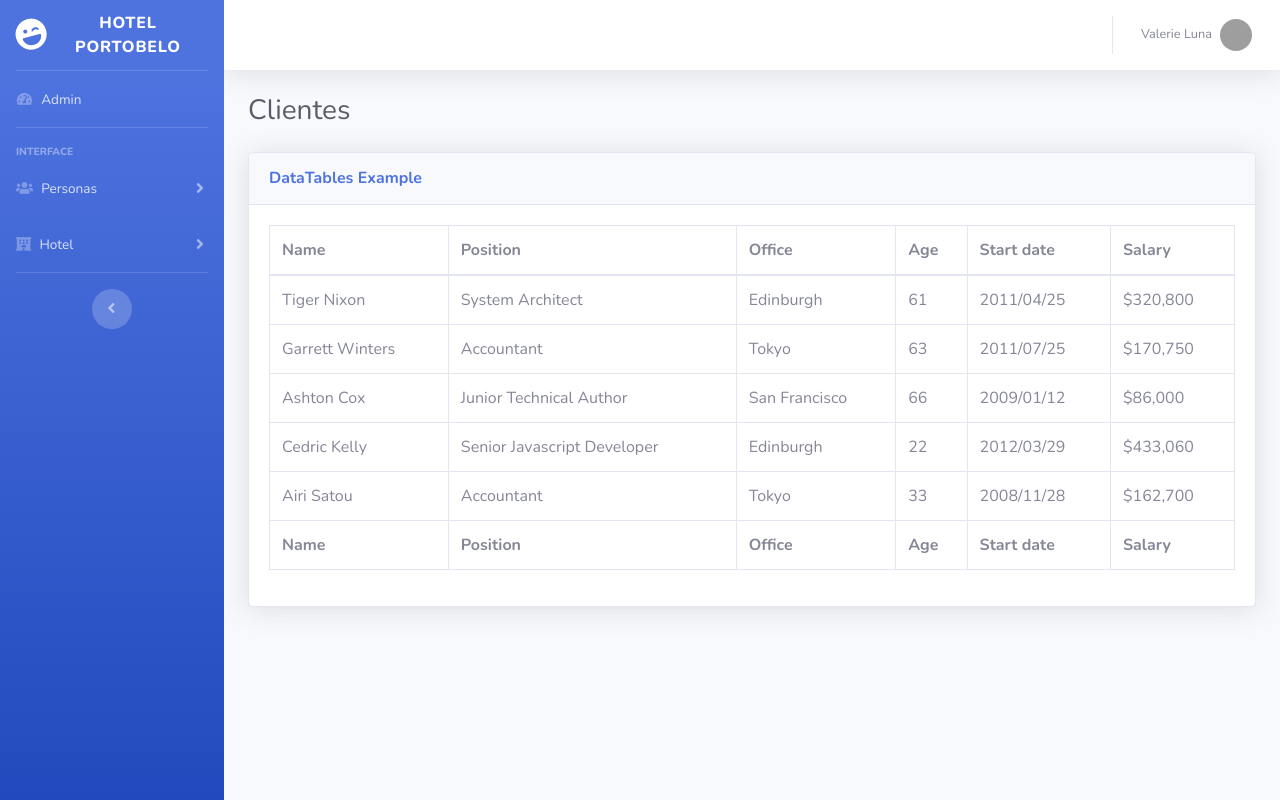
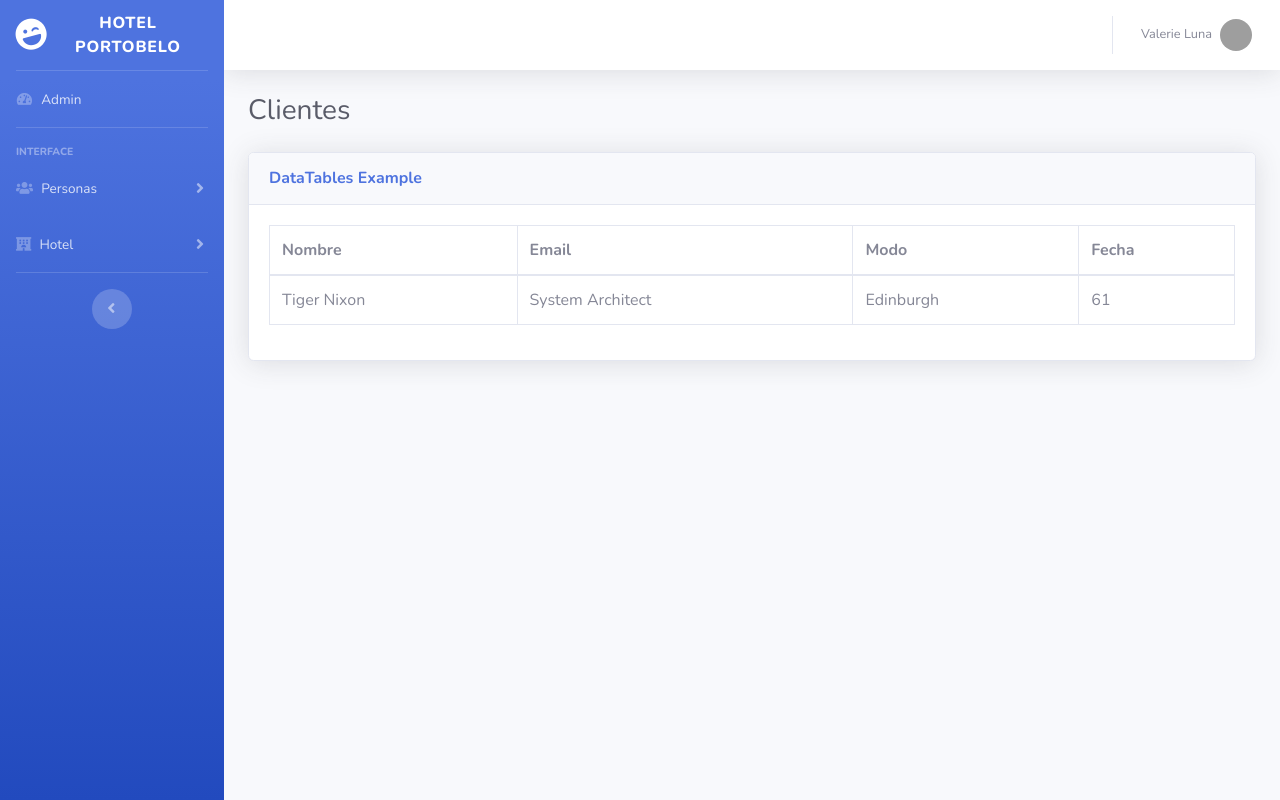
Before and after one commit to KevAlv/3_Layers_PHP_CRUD, a PHP site: page /clientes.php in a window 1280 px wide. Run offline with PHP 8.4, Linux system fonts and the light colour scheme; grey boxes are pictures that could not be loaded.

Commit message:
agregue_capas

```diff
--- a/presentacion/clientes.php
+++ b/presentacion/clientes.php
@@ -15,65 +15,20 @@ include_once('includes/header.php');
                 <table class="table table-bordered" id="dataTable" width="100%" cellspacing="0">
                   <thead>
                     <tr>
-                      <th>Name</th>
-                      <th>Position</th>
-                      <th>Office</th>
-                      <th>Age</th>
-                      <th>Start date</th>
-                      <th>Salary</th>
+                      <th>Nombre</th>
+                      <th>Email</th>
+                      <th>Modo</th>
+                      <th>Fecha</th>
                     </tr>
                   </thead>
-                  <tfoot>
-                    <tr>
-                      <th>Name</th>
-                      <th>Position</th>
-                      <th>Office</th>
-                      <th>Age</th>
-                      <th>Start date</th>
-                      <th>Salary</th>
-                    </tr>
-                  </tfoot>
                   <tbody>
                     <tr>
                       <td>Tiger Nixon</td>
                       <td>System Architect</td>
                       <td>Edinburgh</td>
                       <td>61</td>
-                      <td>2011/04/25</td>
-                      <td>$320,800</td>
-                    </tr>
+                      </tr>
                     <tr>
-                      <td>Garrett Winters</td>
-                      <td>Accountant</td>
-                      <td>Tokyo</td>
-                      <td>63</td>
-                      <td>2011/07/25</td>
-                      <td>$170,750</td>
-                    </tr>
-                    <tr>
-                      <td>Ashton Cox</td>
-                      <td>Junior Technical Author</td>
-                      <td>San Francisco</td>
-                      <td>66</td>
-                      <td>2009/01/12</td>
-                      <td>$86,000</td>
-                    </tr>
-                    <tr>
-                      <td>Cedric Kelly</td>
-                      <td>Senior Javascript Developer</td>
-                      <td>Edinburgh</td>
-                      <td>22</td>
-                      <td>2012/03/29</td>
-                      <td>$433,060</td>
-                    </tr>
-                    <tr>
-                      <td>Airi Satou</td>
-                      <td>Accountant</td>
-                      <td>Tokyo</td>
-                      <td>33</td>
-                      <td>2008/11/28</td>
-                      <td>$162,700</td>
-                    </tr>
                   </tbody>
                 </table>
               </div>
```
Also changed, not shown: presentacion/index.php (+9 -0 lines).
